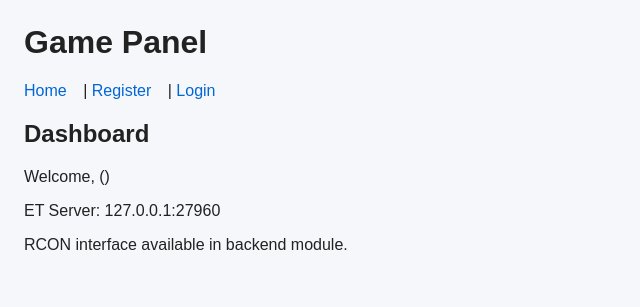
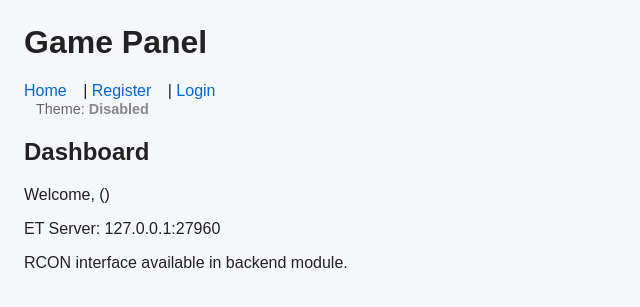
Before and after one commit to phillgates2/panel, a Flask app: page /dashboard in a window 1280 px wide. Shown: the top 307 px of the page, without its empty margins (0-640 px from the left). Run offline with Flask 3, Linux system fonts and the light colour scheme; the visitor is signed in with stand-in values (Sample User, id 1).

Commit message:
feat(theme): add server logo upload and serving in Theme Editor

```diff
--- a/app.py
+++ b/app.py
@@ -13,6 +13,8 @@ from flask import (
     flash,
     abort,
 )
+from werkzeug.utils import secure_filename
+from flask import Response
 from flask_sqlalchemy import SQLAlchemy
 from werkzeug.security import generate_password_hash, check_password_hash
 
@@ -42,7 +44,23 @@ def inject_user():
             user = User.query.get(user_id)
         except Exception:
             user = None
-    return dict(logged_in=bool(user), current_user=user)
+    # theme enabled flag stored in DB (fallback to instance file if DB empty)
+    theme_enabled = False
+    try:
+        s = db.session.query(SiteSetting).filter_by(key='theme_enabled').first()
+        if s and s.value is not None:
+            theme_enabled = (s.value.strip() == '1')
+        else:
+            # fallback to instance file for older installations
+            theme_flag = os.path.join(app.root_path, 'instance', 'theme_enabled')
+            if os.path.exists(theme_flag):
+                with open(theme_flag, 'r', encoding='utf-8') as f:
+                    v = f.read().strip()
+                    theme_enabled = (v == '1')
+    except Exception:
+        theme_enabled = False
+
+    return dict(logged_in=bool(user), current_user=user, theme_enabled=theme_enabled)
 
 db = SQLAlchemy(app)
 
@@ -100,6 +118,18 @@ class AuditLog(db.Model):
     actor_id = db.Column(db.Integer, db.ForeignKey('user.id'), nullable=True)
     action = db.Column(db.String(1024), nullable=False)
     created_at = db.Column(db.DateTime, default=lambda: datetime.now(timezone.utc))
+
+
+class SiteSetting(db.Model):
+        """Simple key/value storage for site-wide settings.
+
+        Keys used:
+            - 'custom_theme_css' : text containing CSS
+            - 'theme_enabled' : '1' or '0'
+        """
+        id = db.Column(db.Integer, primary_key=True)
+        key = db.Column(db.String(128), unique=True, nullable=False)
+        value = db.Column(db.Text, nullable=True)
 
 
 def is_admin_user(user):
@@ -384,6 +414,79 @@ def admin_tools():
     return render_template('admin_tools.html', memwatch_log=memwatch_log, autodeploy_log=autodeploy_log)
 
 
+def _migrate_theme_into_db():
+    """Migration helper: import existing static CSS and instance flag into DB if missing.
+
+    This runs at first request to ensure it executes under WSGI servers too.
+    """
+    try:
+        s_css = SiteSetting.query.filter_by(key='custom_theme_css').first()
+        theme_path = os.path.join(app.root_path, 'static', 'css', 'custom_theme.css')
+        if not s_css and os.path.exists(theme_path):
+            with open(theme_path, 'r', encoding='utf-8') as f:
+                css = f.read()
+            s_css = SiteSetting(key='custom_theme_css', value=css)
+            db.session.add(s_css)
+
+        s_flag = SiteSetting.query.filter_by(key='theme_enabled').first()
+        flag_path = os.path.join(app.root_path, 'instance', 'theme_enabled')
+        if not s_flag and os.path.exists(flag_path):
+            try:
+                with open(flag_path, 'r', encoding='utf-8') as f:
+                    v = f.read().strip()
+                s_flag = SiteSetting(key='theme_enabled', value=('1' if v == '1' else '0'))
+                db.session.add(s_flag)
+            except Exception:
+                pass
+
+        if (s_css or s_flag):
+            db.session.commit()
+    except Exception:
+        try:
+            db.session.rollback()
+        except Exception:
+            pass
+
+
+@app.before_request
+def ensure_theme_migration_once():
+    # Run migration once before handling the first request. Uses a module-level
+    # flag to avoid repeated work and is safe under WSGI servers.
+    if getattr(app, '_theme_migrated', False):
+        return
+    try:
+        db.create_all()
+    except Exception:
+        pass
+    _migrate_theme_into_db()
+    app._theme_migrated = True
+
+
+@app.route('/theme.css')
+def theme_css():
+    """Serve the custom theme CSS from the DB dynamically.
+
+    Returns an empty response (200, text/css) when no CSS stored.
+    """
+    try:
+        s_css = SiteSetting.query.filter_by(key='custom_theme_css').first()
+        css = s_css.value if (s_css and s_css.value) else ''
+    except Exception:
+        css = ''
+    return Response(css, mimetype='text/css')
+
+
+@app.route('/theme_asset/<path:filename>')
+def theme_asset(filename):
+    # Serve uploaded theme asset (logo) from instance/theme_assets
+    assets_dir = os.path.join(app.root_path, 'instance', 'theme_assets')
+    safe = secure_filename(filename)
+    file_path = os.path.join(assets_dir, safe)
+    if not os.path.exists(file_path):
+        abort(404)
+    return send_file(file_path)
+
+
 @app.route('/admin/theme', methods=['GET', 'POST'])
 def admin_theme():
     uid = session.get('user_id')
@@ -401,25 +504,83 @@ def admin_theme():
         except Exception:
             flash('Invalid CSRF token', 'error')
             return redirect(url_for('admin_theme'))
+        # handle file upload when upload=1 query param present
+        if request.args.get('upload') == '1' and 'logo' in request.files:
+            f = request.files.get('logo')
+            if f and f.filename:
+                filename = secure_filename(f.filename)
+                assets_dir = os.path.join(app.root_path, 'instance', 'theme_assets')
+                try:
+                    os.makedirs(assets_dir, exist_ok=True)
+                    save_path = os.path.join(assets_dir, filename)
+                    f.save(save_path)
+                    flash(f'Logo uploaded: {filename}', 'success')
+                except Exception as e:
+                    flash(f'Error saving logo: {e}', 'error')
+            return redirect(url_for('admin_theme'))
+        # handle delete logo
+        if request.form.get('delete_logo'):
+            target = request.form.get('delete_logo')
+            assets_dir = os.path.join(app.root_path, 'instance', 'theme_assets')
+            target_path = os.path.join(assets_dir, secure_filename(target))
+            try:
+                if os.path.exists(target_path):
+                    os.remove(target_path)
+                    flash(f'Deleted logo: {target}', 'success')
+                else:
+                    flash(f'Logo not found: {target}', 'error')
+            except Exception as e:
+                flash(f'Error deleting logo: {e}', 'error')
+            return redirect(url_for('admin_theme'))
         css = request.form.get('css', '')
+        # handle theme enabled toggle
+        enabled = request.form.get('enabled') == '1'
         try:
-            os.makedirs(os.path.dirname(theme_path), exist_ok=True)
-            with open(theme_path, 'w', encoding='utf-8') as f:
-                f.write(css)
+            # persist to DB (upsert)
+            s_css = SiteSetting.query.filter_by(key='custom_theme_css').first()
+            if not s_css:
+                s_css = SiteSetting(key='custom_theme_css', value=css)
+            else:
+                s_css.value = css
+            s_flag = SiteSetting.query.filter_by(key='theme_enabled').first()
+            if not s_flag:
+                s_flag = SiteSetting(key='theme_enabled', value=('1' if enabled else '0'))
+            else:
+                s_flag.value = ('1' if enabled else '0')
+            db.session.add(s_css)
+            db.session.add(s_flag)
+            db.session.commit()
+
             flash('Theme saved', 'success')
         except Exception as e:
+            db.session.rollback()
             flash(f'Error saving theme: {e}', 'error')
         return redirect(url_for('admin_theme'))
 
+    # handle listing/uploading logos
+    assets = []
+    try:
+        assets_dir = os.path.join(app.root_path, 'instance', 'theme_assets')
+        os.makedirs(assets_dir, exist_ok=True)
+        assets = sorted(os.listdir(assets_dir))
+    except Exception:
+        assets = []
+
     css = ''
     try:
-        if os.path.exists(theme_path):
-            with open(theme_path, 'r', encoding='utf-8') as f:
-                css = f.read()
+        # prefer DB-stored CSS
+        s_css = SiteSetting.query.filter_by(key='custom_theme_css').first()
+        if s_css and s_css.value is not None:
+            css = s_css.value
+        else:
+            # fallback: try to read existing static file (migration path)
+            if os.path.exists(theme_path):
+                with open(theme_path, 'r', encoding='utf-8') as f:
+                    css = f.read()
     except Exception as e:
-        flash(f'Error reading theme file: {e}', 'error')
+        flash(f'Error reading theme file or DB: {e}', 'error')
 
-    return render_template('admin_theme.html', css=css)
+    return render_template('admin_theme.html', css=css, assets=assets)
 
 
 @app.route('/admin/users/role', methods=['POST'])
@@ -823,4 +984,31 @@ if __name__ == "__main__":
     # create DB tables if not exist
     with app.app_context():
         db.create_all()
+        # Simple migration: if theme data exists as files but not in DB, import them
+        try:
+            # import css file if present and DB empty
+            s_css = SiteSetting.query.filter_by(key='custom_theme_css').first()
+            theme_path = os.path.join(app.root_path, 'static', 'css', 'custom_theme.css')
+            if not s_css and os.path.exists(theme_path):
+                with open(theme_path, 'r', encoding='utf-8') as f:
+                    css = f.read()
+                s_css = SiteSetting(key='custom_theme_css', value=css)
+                db.session.add(s_css)
+
+            # import enabled flag from instance file if present and DB empty
+            s_flag = SiteSetting.query.filter_by(key='theme_enabled').first()
+            flag_path = os.path.join(app.root_path, 'instance', 'theme_enabled')
+            if not s_flag and os.path.exists(flag_path):
+                try:
+                    with open(flag_path, 'r', encoding='utf-8') as f:
+                        v = f.read().strip()
+                    s_flag = SiteSetting(key='theme_enabled', value=('1' if v == '1' else '0'))
+                    db.session.add(s_flag)
+                except Exception:
+                    pass
+
+            if (s_css or s_flag):
+                db.session.commit()
+        except Exception:
+            db.session.rollback()
     app.run(host="0.0.0.0", port=8080, debug=True)
--- a/templates/base.html
+++ b/templates/base.html
@@ -5,7 +5,9 @@
     <meta name="viewport" content="width=device-width, initial-scale=1" />
     <title>Panel</title>
     <link rel="stylesheet" href="/static/css/style.css" />
-    <link rel="stylesheet" href="/static/css/custom_theme.css" />
+    {% if theme_enabled %}
+    <link rel="stylesheet" href="/theme.css" />
+    {% endif %}
   </head>
   <body>
     <header>
@@ -14,6 +16,9 @@
         <a href="/">Home</a> | <a href="/register">Register</a> | <a href="/login">Login</a>
         {% if logged_in %} | <a href="/dashboard">Dashboard</a> | <a href="/rcon">RCON</a> {% endif %}
       </nav>
+        <div style="display:inline-block; margin-left:12px; font-size:0.9rem; color:#666;">
+          Theme: {% if theme_enabled %}<strong style="color:green;">Enabled</strong>{% else %}<strong style="color:#888;">Disabled</strong>{% endif %}
+        </div>
     </header>
     <main>
       {% with messages = get_flashed_messages(with_categories=true) %}
```
Also changed, not shown: templates/admin_theme.html (+28 -1 lines), CHANGELOG.md, README.md.
